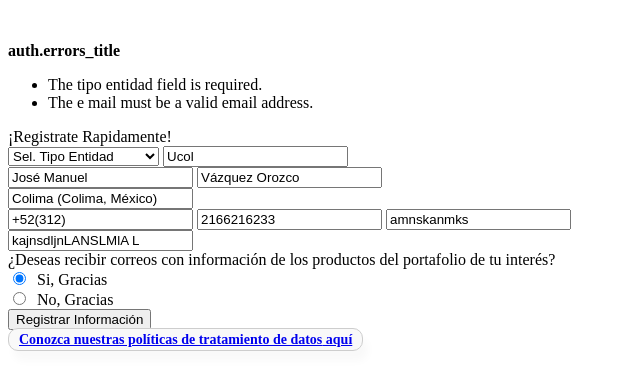
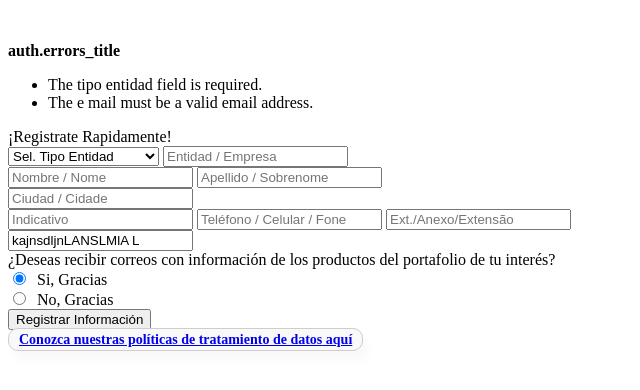
Before and after one commit to JVazquez06/error_HCI, a plain HTML site: page index.html in a window 1280 px wide. Shown: the whole page, without its empty margins (0-640 px from the left). Drawn offline with Linux system fonts and the light colour scheme.

Commit message:
git diff

```diff
--- a/index.html
+++ b/index.html
@@ -3,7 +3,7 @@
 <head>
     <meta charset="UTF-8">
     <meta name="viewport" content="width=device-width, initial-scale=1.0">
-    <title>Document</title>
+    <title>Software Shop - Registro</title>
 </head>
 <body>
     <div class="form-pagos">
@@ -32,17 +32,17 @@
 
     <div class="orden-1">
         <select class="texto-tarjeta w-input" data-ix="aparece-abajo-a-arriba" required="required" name="tipo_entidad" style="transition: all, opacity 1000ms, transform 1000ms; opacity: 1; transform: translateX(0px) translateY(0px) translateZ(0px);"><option selected="selected" value="">Sel. Tipo Entidad</option><option value="1">Académica</option><option value="2">Corporativa</option><option value="8">Distribuidor (Reseller)</option><option value="5">Estudiante</option><option value="6">Gobierno</option><option value="4">Otros</option><option value="7">Personal</option></select>
-        <input class="texto-tarjeta w-input" data-ix="aparece-abajo-a-arriba" id="entidad" placeholder="Entidad / Empresa" required="required" name="entidad" type="text" value="Ucol" style="transition: all, opacity 1000ms, transform 1000ms; opacity: 1; transform: translateX(0px) translateY(0px) translateZ(0px);">
+        <input class="texto-tarjeta w-input" data-ix="aparece-abajo-a-arriba" id="entidad" placeholder="Entidad / Empresa" required="required" name="entidad" type="text" value="" style="transition: all, opacity 1000ms, transform 1000ms; opacity: 1; transform: translateX(0px) translateY(0px) translateZ(0px);">
     </div>
 
     <div class="orden-1">
         <!-- <input type="text" class="texto-tarjeta w-input" data-ix="aparece-abajo-a-arriba" placeholder="Nombre / Nome" required> -->
-        <input class="texto-tarjeta w-input" data-ix="aparece-abajo-a-arriba" id="nombre" placeholder="Nombre / Nome" required="required" name="nombre" type="text" value="José Manuel" style="transition: all, opacity 1000ms, transform 1000ms; opacity: 1; transform: translateX(0px) translateY(0px) translateZ(0px);">
-        <input class="texto-tarjeta w-input" data-ix="aparece-abajo-a-arriba" id="apellido" placeholder="Apellido / Sobrenome" required="required" name="apellido" type="text" value="Vázquez Orozco" style="transition: all, opacity 1000ms, transform 1000ms; opacity: 1; transform: translateX(0px) translateY(0px) translateZ(0px);">
+        <input class="texto-tarjeta w-input" data-ix="aparece-abajo-a-arriba" id="nombre" placeholder="Nombre / Nome" required="required" name="nombre" type="text" value="" style="transition: all, opacity 1000ms, transform 1000ms; opacity: 1; transform: translateX(0px) translateY(0px) translateZ(0px);">
+        <input class="texto-tarjeta w-input" data-ix="aparece-abajo-a-arriba" id="apellido" placeholder="Apellido / Sobrenome" required="required" name="apellido" type="text" value="" style="transition: all, opacity 1000ms, transform 1000ms; opacity: 1; transform: translateX(0px) translateY(0px) translateZ(0px);">
     </div>
 
     <div class="orden-1">
-        <input id="ciudad" class="texto-tarjeta w-input ciudad_nombre" data-ix="aparece-abajo-a-arriba" maxlength="5" data-toggle="tooltip" title="" placeholder="Ciudad / Cidade" required="required" name="ciudad" type="text" value="Colima (Colima, México)" style="transition: all, opacity 1000ms, transform 1000ms; opacity: 1; transform: translateX(0px) translateY(0px) translateZ(0px);" data-original-title="Busca tu ciudad en la lista desplegada">
+        <input id="ciudad" class="texto-tarjeta w-input ciudad_nombre" data-ix="aparece-abajo-a-arriba" maxlength="5" data-toggle="tooltip" title="" placeholder="Ciudad / Cidade" required="required" name="ciudad" type="text" value="" style="transition: all, opacity 1000ms, transform 1000ms; opacity: 1; transform: translateX(0px) translateY(0px) translateZ(0px);" data-original-title="Busca tu ciudad en la lista desplegada">
         <input id="ciudadID" class="texto-tarjeta w-input ciudad_ID" placeholder="Ciudad" required="required" name="ciudadID" type="hidden" value="103570">
     </div>
 
@@ -51,9 +51,9 @@
     </div>
 
     <div class="orden-1">
-        <input class="_30 texto-tarjeta w-input ciudad_indicativo" data-ix="aparece-abajo-a-arriba" readonly="" placeholder="Indicativo" name="indicativo" type="text" value="+52(312)" style="transition: all, opacity 1000ms, transform 1000ms; opacity: 1; transform: translateX(0px) translateY(0px) translateZ(0px);">
-        <input class="texto-tarjeta w-input" id="celular" data-ix="aparece-abajo-a-arriba" placeholder="Teléfono / Celular / Fone" name="telef_oficina" type="text" value="2166216233" style="transition: all, opacity 1000ms, transform 1000ms; opacity: 1; transform: translateX(0px) translateY(0px) translateZ(0px);">
-        <input class="_30 texto-tarjeta w-input" data-ix="aparece-abajo-a-arriba" placeholder="Ext./Anexo/Extensão" name="ext" type="text" value="amnskanmks" style="transition: all, opacity 1000ms, transform 1000ms; opacity: 1; transform: translateX(0px) translateY(0px) translateZ(0px);">
+        <input class="_30 texto-tarjeta w-input ciudad_indicativo" data-ix="aparece-abajo-a-arriba" readonly="" placeholder="Indicativo" name="indicativo" type="text" value="" style="transition: all, opacity 1000ms, transform 1000ms; opacity: 1; transform: translateX(0px) translateY(0px) translateZ(0px);">
+        <input class="texto-tarjeta w-input" id="celular" data-ix="aparece-abajo-a-arriba" placeholder="Teléfono / Celular / Fone" name="telef_oficina" type="text" value="" style="transition: all, opacity 1000ms, transform 1000ms; opacity: 1; transform: translateX(0px) translateY(0px) translateZ(0px);">
+        <input class="_30 texto-tarjeta w-input" data-ix="aparece-abajo-a-arriba" placeholder="Ext./Anexo/Extensão" name="ext" type="text" value="" style="transition: all, opacity 1000ms, transform 1000ms; opacity: 1; transform: translateX(0px) translateY(0px) translateZ(0px);">
     </div>
 
     <div class="orden-1">
```
Also changed, not shown: 1 other file.
